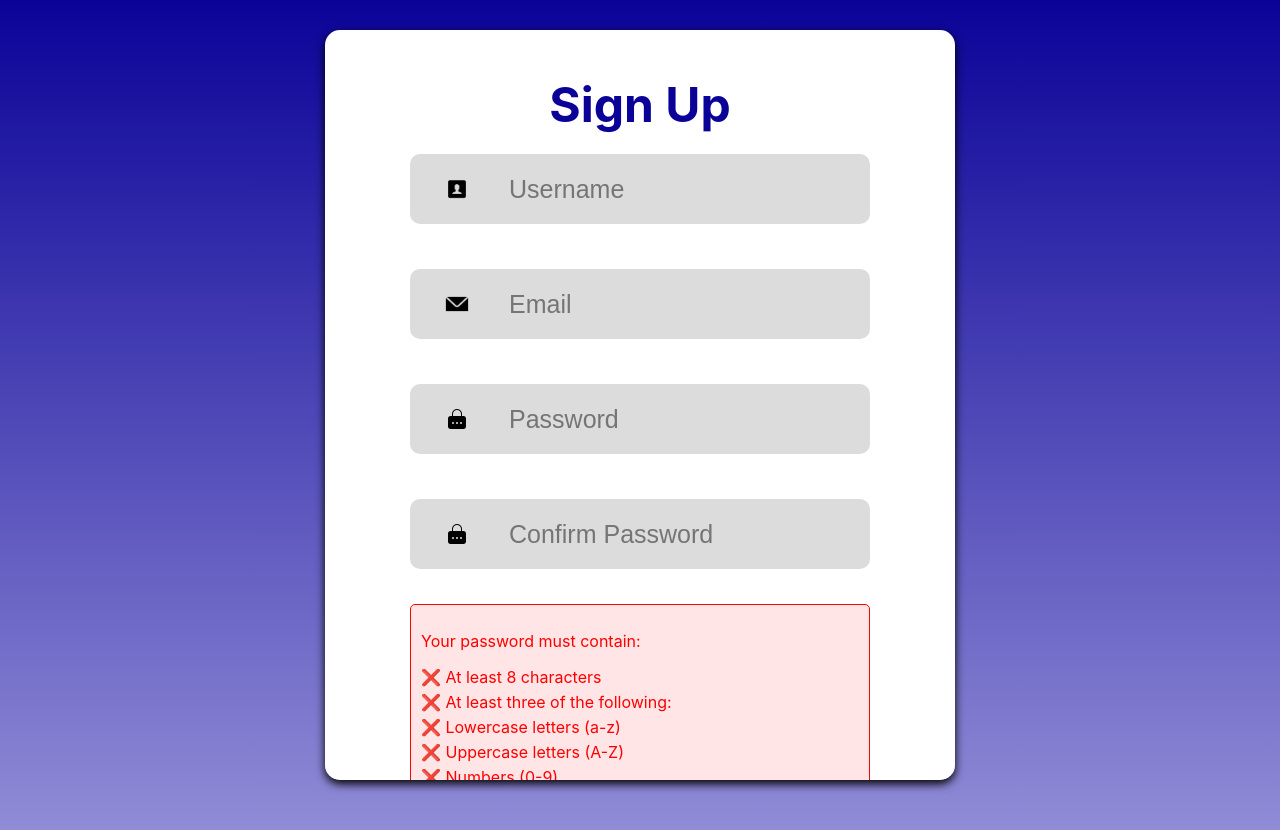
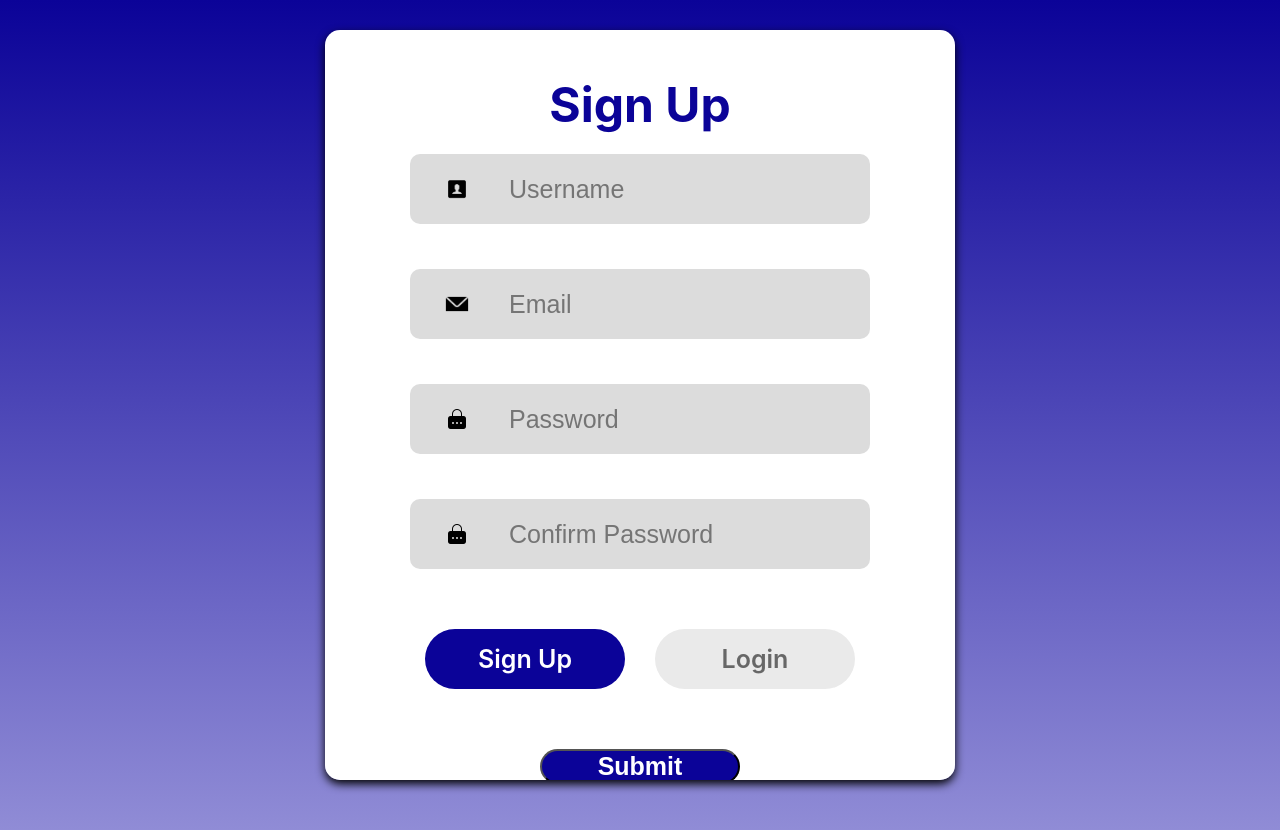
Before and after one commit to Gnot727/Study-Findr, a React (Create React App) app in the folder studyfront/: page / in a window 1280 px wide. Built offline with nearby package versions, Linux system fonts and the light colour scheme.

Commit message:
Resolved merge conflict in LoginSignup.jsx and updated brenden-branch with main changes

```diff
--- a/studyfront/src/Components/Login/LoginSignup.jsx
+++ b/studyfront/src/Components/Login/LoginSignup.jsx
@@ -32,6 +32,7 @@ const checkPassword = (password) => {
     const [errorMsg, setErrorMsg] = useState("");
     const [confirmPassword, setConfirmedPassword] = useState("");
     const [loginConfirmed, setLoginConfirmed] = useState(false);
+    const [passwordFocused, setPasswordFocused] = useState(false);
 
     const navigate = useNavigate();
 
@@ -144,7 +145,7 @@ const checkPassword = (password) => {
             )}
             <div className="input">
               <img src={password_icon} alt="Password Icon" />
-              <input type="password" placeholder="Password" value={password} onChange={handlePasswordChange} />
+              <input type="password" placeholder="Password" value={password} onChange={handlePasswordChange} onFocus={() => setPasswordFocused(true)} onBlur={() => setPasswordFocused(false)}/>
             </div>
             {errorMsg && errorMsg.password && (
               <div className="error">
@@ -160,28 +161,33 @@ const checkPassword = (password) => {
             )}
 
             {/* Only show live password criteria box during Signup */}
+            {/* Only for Sign Up: show the Confirm Password input */}
             {action === "Sign Up" && (
               <>
-              <div className="input">
-                <img src={password_icon} alt = "Password Icon"/>
-                <input type = "password"
-                placeholder='Confirm Password'
-                value = {confirmPassword}
-                onChange= {handleConfirmChange}
-                />
+                <div className="input">
+                  <img src={password_icon} alt="Password Icon" />
+                  <input
+                    type="password"
+                    placeholder="Confirm Password"
+                    value={confirmPassword}
+                    onChange={handleConfirmChange}
+                  />
                 </div>
+                {errorMsg && errorMsg.confirmPassword && (
+                  <div className="error">{errorMsg.confirmPassword}</div>
+                )}
+              </>
+            )}
 
-                {errorMsg && errorMsg.confirmPassword &&(
-                  <div className ="error">{errorMsg.confirmPassword}</div>
-                )}
-
+            {/* Only show live password criteria box during Sign Up when the password field is focused */}
+            {action === "Sign Up" && passwordFocused && (
               <div className="error">
                 <p>Your password must contain:</p>
                 <ul>
                   <li>{criteria.length ? "✅" : "❌"} At least 8 characters</li>
                   <li>
                     {meetsThreeCriteria(criteria) ? "✅" : "❌"} At least three of the following:
-                    <ul>
+                    <ul style={{ marginLeft: "20px" }}>
                       <li>{criteria.lowercase ? "✅" : "❌"} Lowercase letters (a-z)</li>
                       <li>{criteria.uppercase ? "✅" : "❌"} Uppercase letters (A-Z)</li>
                       <li>{criteria.digit ? "✅" : "❌"} Numbers (0-9)</li>
@@ -190,7 +196,6 @@ const checkPassword = (password) => {
                   </li>
                 </ul>
               </div>
-              </>
             )}
           </div>
           <div className="submit-container">
```
